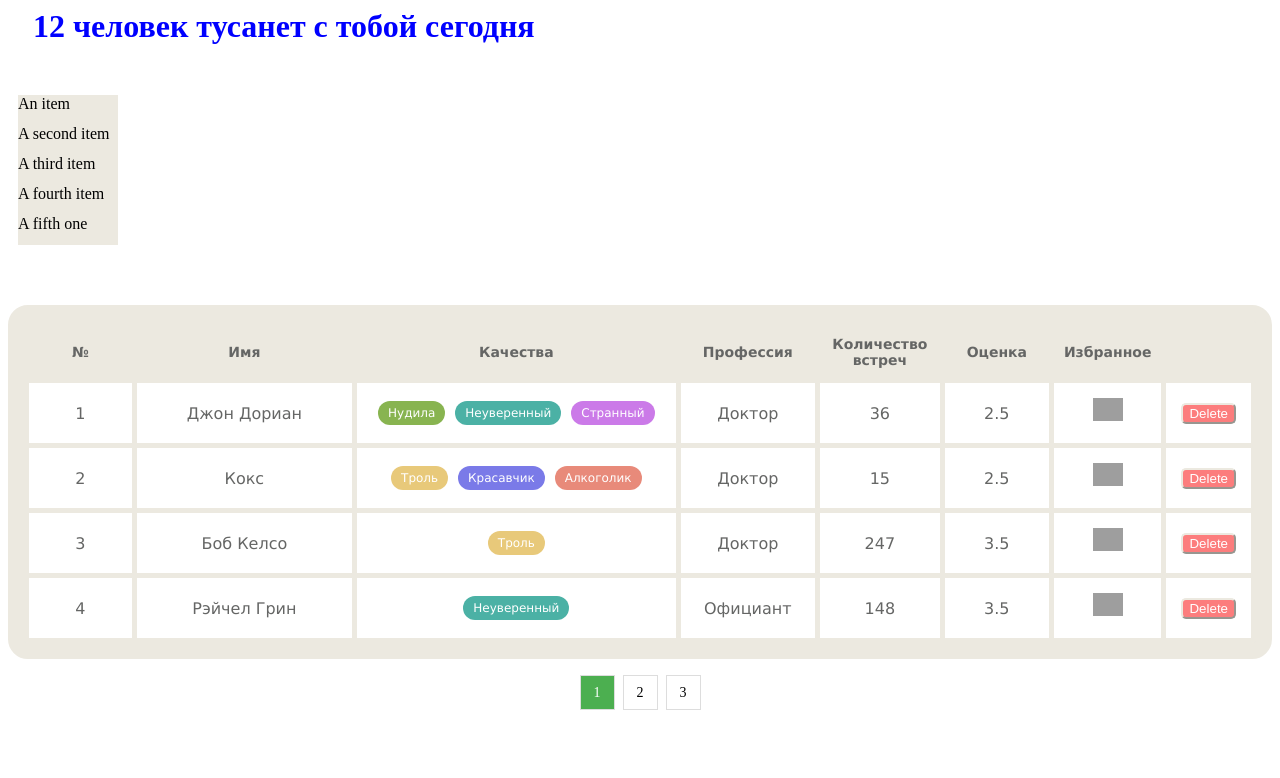
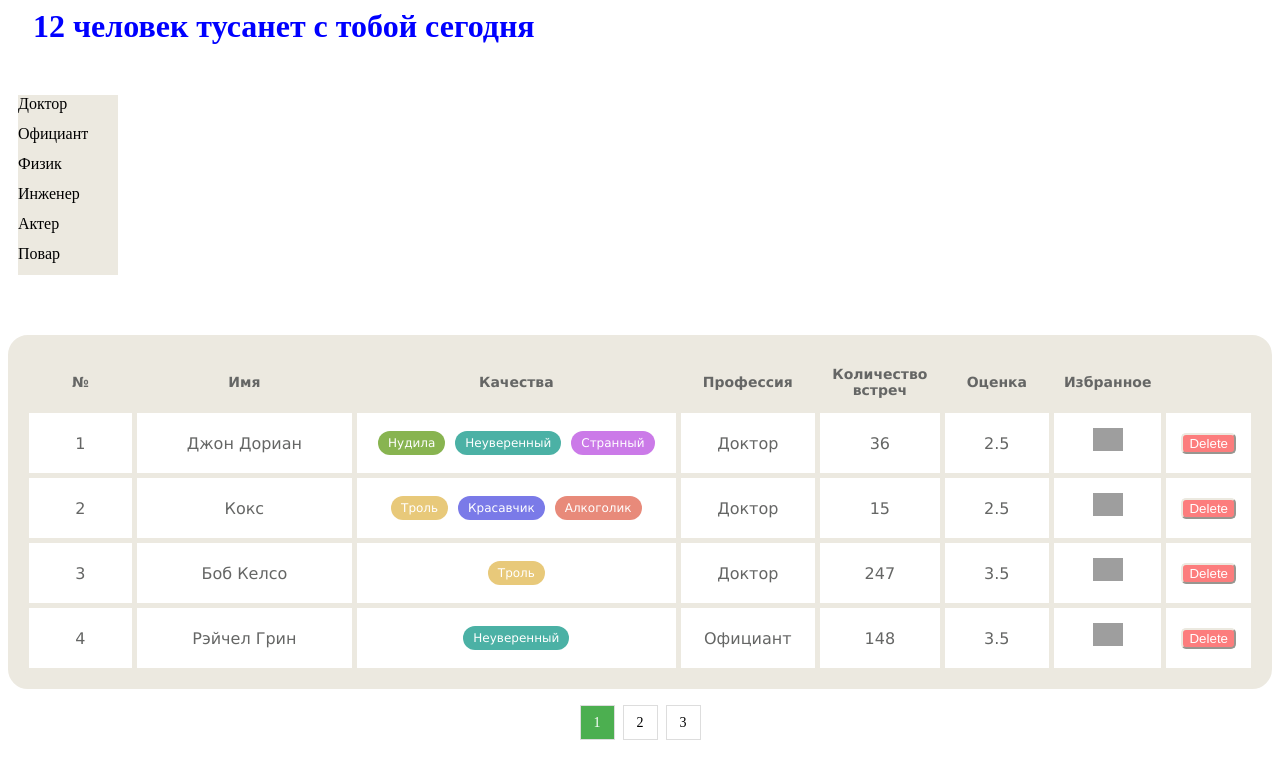
Before and after one commit to AnnAntonova2310/codewarsTasks, a React (Create React App) app: page / in a window 1280 px wide. Shown: the top 778 px of the page. Built offline with nearby package versions, Linux system fonts and the light colour scheme; grey boxes are pictures that could not be loaded.

Commit message:
Displaying elements

```diff
--- a/src/Components/GroupList.tsx
+++ b/src/Components/GroupList.tsx
@@ -1,18 +1,19 @@
 import React, {FC} from 'react';
+import {it} from "node:test";
 
 type GroupListType = {
-    items: Promise<any> | undefined
+    items: any
     onItemSelect: () => void
+    valueProperty: string
+    contentProperty: string
 }
 
-export const GroupList:FC<GroupListType> = ({items}) => {
+export const GroupList:FC<GroupListType> = ({items, valueProperty, contentProperty, onItemSelect}) => {
     return (
         <ul className={'list-group'}>
-            <li className={'list-group-item'}>An item</li>
-            <li className={'list-group-item'}>A second item</li>
-            <li className={'list-group-item'}>A third item</li>
-            <li className={'list-group-item'}>A fourth item</li>
-            <li className={'list-group-item'}>A fifth one</li>
+            {Object.keys(items).map(item=>
+                <li key={items[item][valueProperty]} className={'list-group-item'}>{items[item][contentProperty]}</li>)
+            }
         </ul>
     );
 };
--- a/src/Components/Table.tsx
+++ b/src/Components/Table.tsx
@@ -42,7 +42,13 @@ export const Table: FC<TableType> = ({users, handlerDelete, handlerBookmarkSwitc
     const userCrop = paginate(users, currentPage, pageSize)
     return (
         <div>
-            <GroupList items={professions} onItemSelect={handlerProfessionSelect}/>
+            {professions && <GroupList
+                items={professions}
+                onItemSelect={handlerProfessionSelect}
+                valueProperty={'_id'}
+                contentProperty={'name'}
+            />}
+
             {
                 count > 0 && <table className={'thTd'}>
                     <tr>
```
